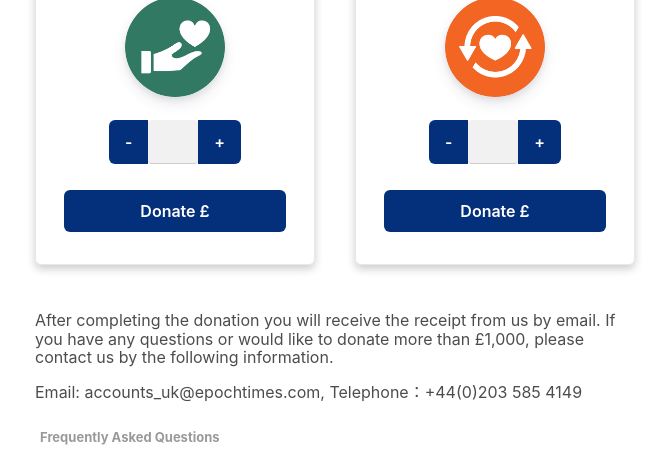
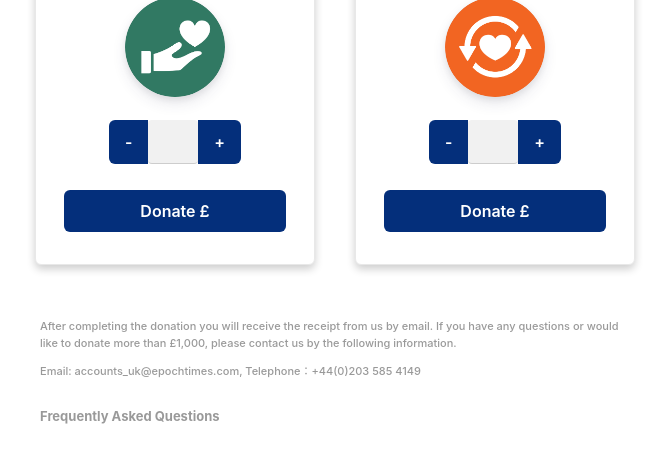
Before and after one commit to XiaozhanYang/epoch-donation-page, a plain HTML site: page html/index.html in a window 1280 px wide. Shown: the part 342-797 px from the top of the page, without its empty margins (305-974 px from the left). Drawn offline with Linux system fonts and the light colour scheme; a script that the page names is missing.

Commit message:
in customize.css the selector p.sr-checkout-session-id-text is changed to .sr-checkout-session-ind-text

```diff
--- a/html/css/customize.css
+++ b/html/css/customize.css
@@ -80,7 +80,7 @@
     margin-bottom: 10px;
     line-height: 2.6;
   }
-  p.sr-checkout-session-id-text {
+  .sr-checkout-session-id-text {
     color: rgba(0, 0, 0, 0.4);
     font-size: 11px;
     font-weight: 500;
```
